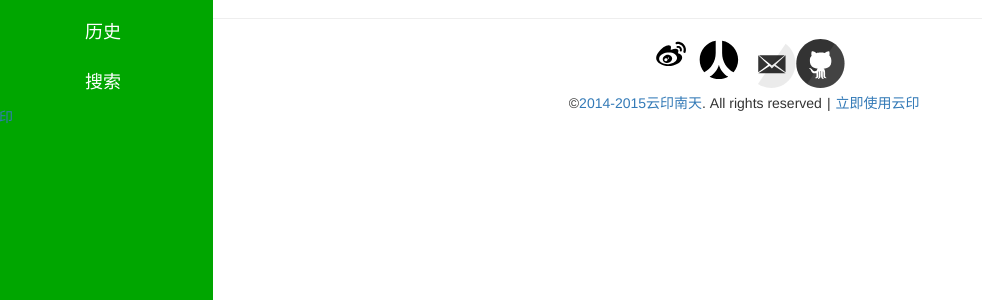
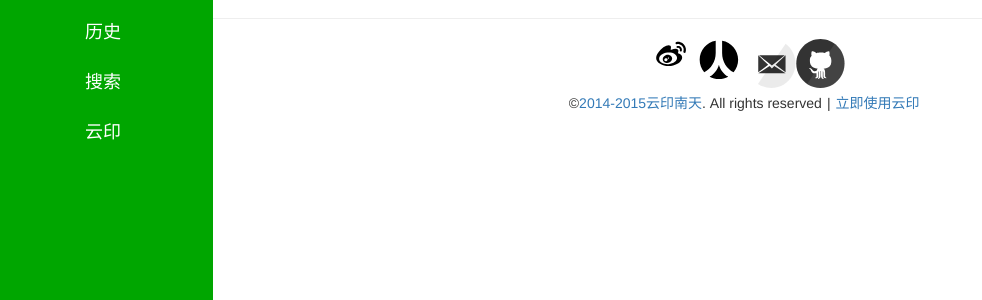
Before and after one commit to YunYinORG/print, a Jekyll site: the page built from archive/index.html, in a window 1280 px wide. Shown: the part 179-479 px from the top of the page, without its empty margins (0-982 px from the left). Built offline with Jekyll 4.4.1, drawn with Linux system fonts in a browser that asks for light colours; nearby versions of some CDN libraries.

Commit message:
导航修改

```diff
--- a/_config.yml
+++ b/_config.yml
@@ -23,6 +23,8 @@ navigation:
   url : /archive/
 - text: 搜索
   url : /search/
+- text: 云印
+  url : http://yunyin.org
 
 # Author Details
 author:         'New Future'
--- a/_includes/mobilemenu.html
+++ b/_includes/mobilemenu.html
@@ -1 +1 @@
-<nav class="navbar navbar-default visible-xs" role="navigation"><div class="navbar-header"><button type="button" class="navbar-toggle" data-toggle="collapse" data-target="#reponsive-collapse"><span class="icon-bar"></span><span class="icon-bar"></span><span class="icon-bar"></span></button><a class="navbar-brand" title="云印南天首页" href="/">{{site.title}}</a></div><div class="navbar-collapse collapse navbar-responsive-collapse" id="reponsive-collapse"><ul class="nav navbar-nav">{% for link in site.navigation %}<li><a href="{{link.url}}">{{link.text}}</a></li>{% endfor %}<li><a href="http://yunyin.org" title="云印南天">云印</a></li></ul></div></nav>
+<nav class="navbar navbar-default visible-xs" role="navigation"><div class="navbar-header"><button type="button" class="navbar-toggle" data-toggle="collapse" data-target="#reponsive-collapse"><span class="icon-bar"></span><span class="icon-bar"></span><span class="icon-bar"></span></button><a class="navbar-brand" title="云印南天首页" href="/">{{site.title}}</a></div><div class="navbar-collapse collapse navbar-responsive-collapse" id="reponsive-collapse"><ul class="nav navbar-nav">{% for link in site.navigation %}<li><a href="{{link.url}}">{{link.text}}</a></li>{% endfor %}</ul></div></nav>
--- a/_includes/sidemenu.html
+++ b/_includes/sidemenu.html
@@ -1 +1 @@
-<aside><div class="row"><div class="col-md-12"><br/>{% if page.path contains '_posts' %}<h1 class="text-center" style="margin-top:0px"><a href="/pages/" class="icon icon-back"></a></h1>{% else %}<h1 class="text-center" style="margin-top:0px"><a title="返回云印南天首页" href="/" class="icon icon-back"></a></h1>{% endif %}</div></div><div class="row"><div class="col-md-12"><ul class="left-nav">{% for link in site.navigation %}{% capture pageurl %}{{link.url}}{{"index.html"}}{% endcapture %}{% if page.url == pageurl or (link.text == 'Blog' and page.id) %}<li class="left-nav-item left-nav-selected">{{link.text}}</a>{% else %}<li class="left-nav-item"><a href="{{link.url}}">{{link.text}}</a></li>{% endif %}{% endfor %}<li><a href="http://yunyin.org" title="云印南天">云印</a></li></ul></div></div></aside>
+<aside><div class="row"><div class="col-md-12"><br/>{% if page.path contains '_posts' %}<h1 class="text-center" style="margin-top:0px"><a href="/pages/" class="icon icon-back"></a></h1>{% else %}<h1 class="text-center" style="margin-top:0px"><a title="返回云印南天首页" href="/" class="icon icon-back"></a></h1>{% endif %}</div></div><div class="row"><div class="col-md-12"><ul class="left-nav">{% for link in site.navigation %}{% capture pageurl %}{{link.url}}{{"index.html"}}{% endcapture %}{% if page.url == pageurl or (link.text == 'Blog' and page.id) %}<li class="left-nav-item left-nav-selected">{{link.text}}</a>{% else %}<li class="left-nav-item"><a href="{{link.url}}">{{link.text}}</a></li>{% endif %}{% endfor %}</ul></div></div></aside>
```
